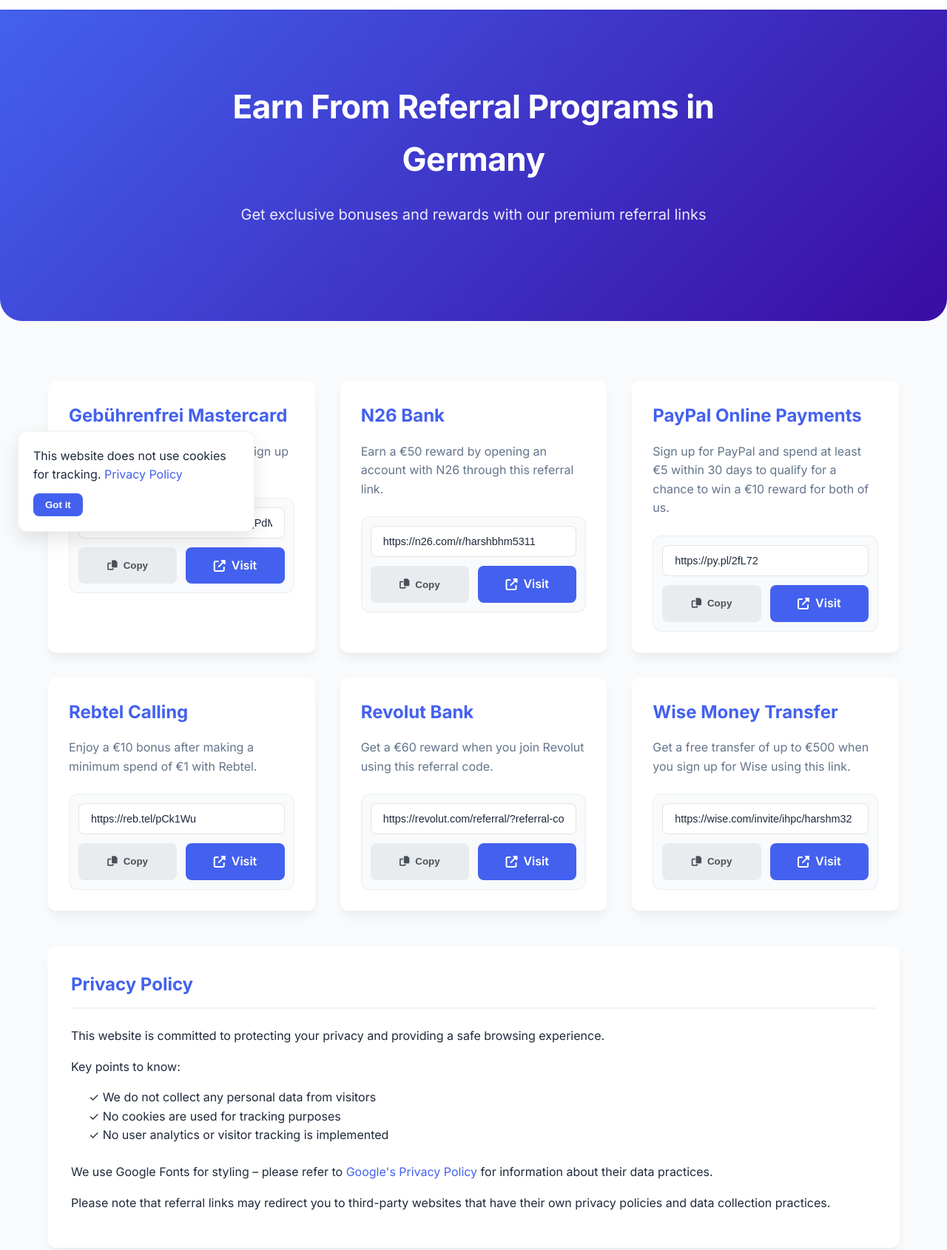
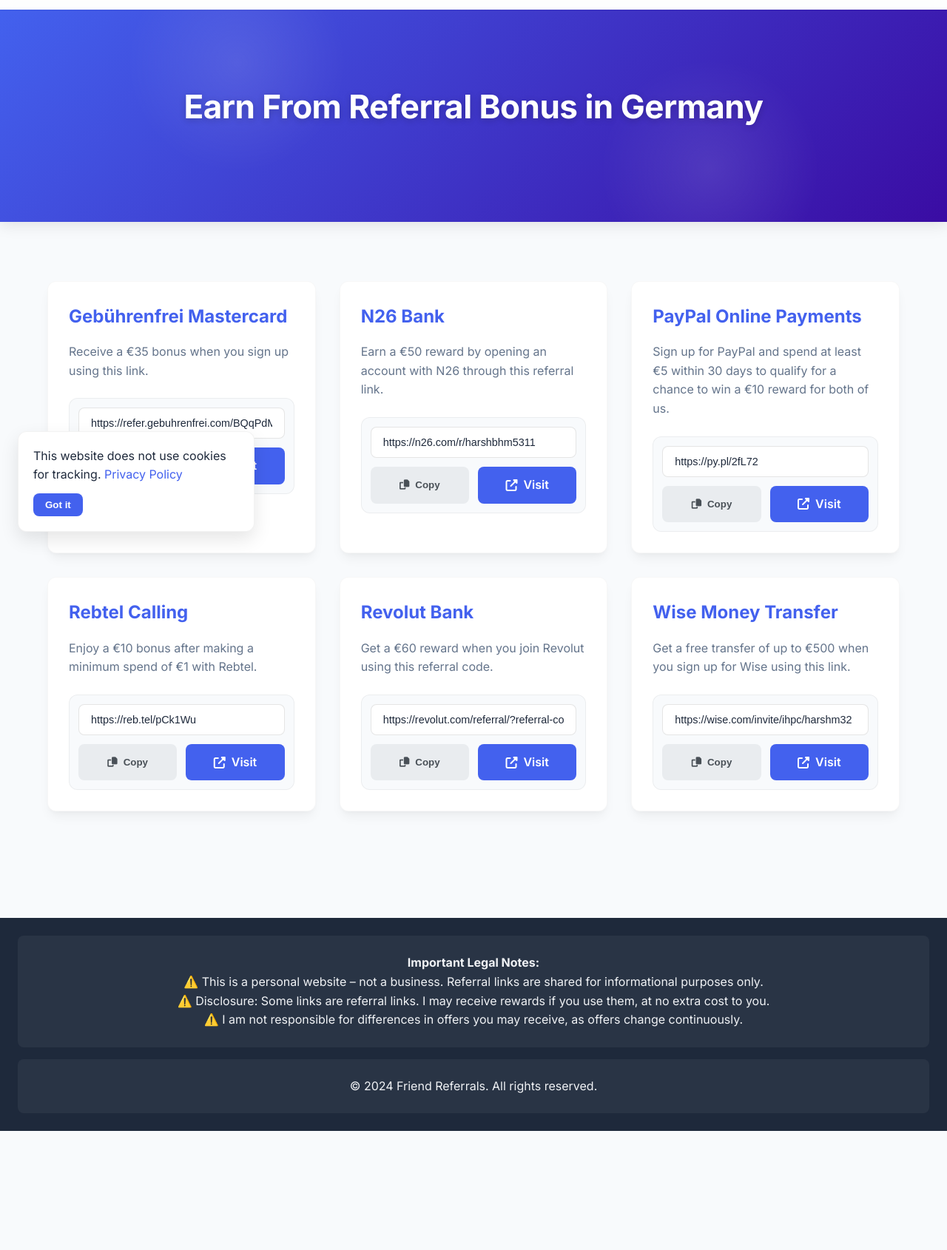
Before and after one commit to ha981muk-git/referral, a plain HTML site: page index.html in a window 1280 px wide. Shown: the part 57-1747 px from the top of the page at 74% size. After the commit the page ends 1586 px from the top, so only its background shows below. Drawn offline with Linux system fonts and the light colour scheme.

Commit message:
improving webpage design

```diff
--- /dev/null
+++ b/css/footer.css
@@ -0,0 +1,41 @@
+    /* Footer - Modern Version */
+    footer {
+        background-color: #1e293b;
+        color: #f1f2f6;
+        padding: 1.5rem 1.5rem;
+        margin-top: 4rem;
+    }
+
+    .footer-content {
+        max-width: 1400px;
+        margin: 0 auto 1rem; /* Reduced from 12rem to 2rem */
+        padding: 1.5rem;
+        text-align: center;
+        border-radius: 0.5rem;
+        background-color: rgba(255, 255, 255, 0.05);
+    }
+
+    .footer-content:last-child {
+        margin-bottom: 0;
+    }
+
+    footer p {
+        color: hsl(216, 19%, 95%);
+        margin-bottom: 0rem;
+        line-height: 1.6;
+    }
+
+    footer p:last-child {
+        margin-bottom: 0;
+    }
+
+    /* Warning icon styling */
+    footer p:has(⚠️) {
+        display: flex;
+        align-items: flex-start;
+        gap: 0.5rem;
+        text-align: left;
+        max-width: 800px;
+        margin-left: auto;
+        margin-right: auto;
+    }
--- /dev/null
+++ b/css/header.css
@@ -0,0 +1,66 @@
+    /* Header - Enhanced Version */
+    header {
+        background: linear-gradient(135deg, var(--primary-color) 0%, var(--secondary-color) 100%);
+        color: white;
+        padding: 6rem 1.5rem;
+        text-align: center;
+        border-radius: 0 0 0px 0px;
+        margin-bottom: 3rem;
+        position: relative;
+        overflow: hidden;
+        box-shadow: 0 4px 20px rgba(0, 0, 0, 0.1);
+    }
+
+    /* Optional subtle pattern overlay */
+    header::before {
+        content: '';
+        position: absolute;
+        top: 0;
+        left: 0;
+        right: 0;
+        bottom: 0;
+        background-image: radial-gradient(circle at 25% 25%, rgba(255, 255, 255, 0.1) 0%, transparent 15%),
+                        radial-gradient(circle at 75% 75%, rgba(255, 255, 255, 0.1) 0%, transparent 15%);
+        pointer-events: none;
+    }
+
+    .header-content {
+        max-width: 1200px;
+        margin: 0 auto;
+        padding: 0 1rem;
+        position: relative;
+        z-index: 1;
+    }
+
+    header h1 {
+        font-size: 2.75rem;
+        font-weight: 800;
+        margin-bottom: 1.5rem;
+        letter-spacing: -0.5px;
+        animation: fadeInUp 1s ease;
+        text-shadow: 0 2px 10px rgba(0, 0, 0, 0.2);
+    }
+
+    /* Animation for the heading */
+    @keyframes fadeInUp {
+        from {
+            opacity: 0;
+            transform: translateY(20px);
+        }
+        to {
+            opacity: 1;
+            transform: translateY(0);
+        }
+    }
+
+    /* Responsive adjustments */
+    @media (max-width: 768px) {
+        header {
+            padding: 4rem 1rem;
+            border-radius: 0 0 20px 20px;
+        }
+
+        header h1 {
+            font-size: 2rem;
+        }
+    }
--- /dev/null
+++ b/css/style.css
@@ -0,0 +1,2 @@
+@import './footer.css';
+@import './header.css';
--- a/index.html
+++ b/index.html
@@ -8,6 +8,7 @@
     <link href="https://fonts.googleapis.com/css2?family=Inter:wght@300;400;500;600;700&display=swap" rel="stylesheet">
     <link rel="alternate" hreflang="en" href="https://friendreferrals.de/" />
     <link rel="alternate" hreflang="de" href="https://friendreferrals.de/de/" />
+    <link rel="stylesheet" href="css/style.css" />
 
     <!-- Meta tags remain the same -->
     <meta name="description" content="Friend Referrals  - Discover the best referral programs, rewards, and bonuses in Germany! Get exclusive deals with premium referral links.">
@@ -117,37 +118,6 @@
 
         .nav-links a:hover::after {
             width: 100%;
-        }
-
-        /* Header */
-        header {
-            background: linear-gradient(135deg, var(--primary-color) 0%, var(--secondary-color) 100%);
-            color: white;
-            padding: 6rem 0;
-            text-align: center;
-            border-radius: 0 0 30px 30px;
-            margin-bottom: 3rem;
-        }
-
-        .header-content {
-            max-width: 800px;
-            margin: 0 auto;
-            padding: 0 1rem;
-        }
-
-        header h1 {
-            font-size: 2.75rem;
-            font-weight: 800;
-            margin-bottom: 1.5rem;
-            letter-spacing: -0.5px;
-            animation: fadeInUp 1s ease;
-        }
-
-        header p {
-            font-size: 1.25rem;
-            opacity: 0.9;
-            margin-bottom: 2rem;
-            animation: fadeInUp 1.2s ease;
         }
 
         /* Referral Grid */
@@ -330,37 +300,20 @@
             background-color: var(--secondary-color);
         }
 
-        /* Footer */
-        footer {
-            background-color: #1e293b;
-            color: #f1f2f6;
-            padding: 3rem 0;
-            border-radius: 30px 30px 0 0;
-            margin-top: 4rem;
-        }
 
-        .footer-content {
-            max-width: 1200px;
-            margin: 0 auto;
-            padding: 0 2rem;
-            text-align: center;
-        }
 
-        footer p {
-            margin-bottom: 1rem;
-            color: #94a3b8;
-        }
+/* Responsive adjustments */
+@media (max-width: 768px) {
+    footer {
+        padding: 2rem 1rem;
+    }
 
-        footer a {
-            color: #cbd5e1;
-            text-decoration: none;
-            transition: var(--transition);
-        }
+    .footer-content {
+        padding: 1rem;
+    }
+}
 
-        footer a:hover {
-            color: white;
-            text-decoration: underline;
-        }
+
 
         /* Animations */
         @keyframes fadeInUp {
@@ -441,16 +394,15 @@
         <div class="nav-content">
             <a href="#" class="nav-brand">Friend Referrals</a>
             <div class="nav-links">
-                <a href="#contact">Contact</a>
-                <a href="#privacy-policy">Privacy</a>
+                <a href="privacy-policy.html##contact">Contact</a>
+                <a href="privacy-policy.html#privacy-policy">Privacy</a>
             </div>
         </div>
     </nav>
 
     <header>
         <div class="header-content">
-            <h1>Earn From Referral Programs in Germany</h1>
-            <p>Get exclusive bonuses and rewards with our premium referral links</p>
+            <h1>Earn From Referral Bonus in Germany</h1>
         </div>
     </header>
 
@@ -465,27 +417,7 @@
             <!-- Cards will be dynamically inserted here -->
         </div>
 
-        <!-- Privacy Policy Section -->
-        <section id="privacy-policy">
-            <h2>Privacy Policy</h2>
-            <p>This website is committed to protecting your privacy and providing a safe browsing experience.</p>
-            <p>Key points to know:</p>
-            <ul style="list-style-type: none; padding-left: 1.5rem; margin-bottom: 1.5rem;">
-                <li>✓ We do not collect any personal data from visitors</li>
-                <li>✓ No cookies are used for tracking purposes</li>
-                <li>✓ No user analytics or visitor tracking is implemented</li>
-            </ul>
-            <p>We use Google Fonts for styling – please refer to <a href="https://policies.google.com/privacy" target="_blank" rel="noopener noreferrer">Google's Privacy Policy</a> for information about their data practices.</p>
-            <p>Please note that referral links may redirect you to third-party websites that have their own privacy policies and data collection practices.</p>
-        </section>
 
-        <!-- Contact Section -->
-        <section id="contact">
-            <h2>Contact Me</h2>
-            <p>Need a personal invitation or referral code? I'm here to help!</p>
-            <p><i class="fas fa-envelope"></i> Email: <a href="mailto:harsh.mukhiya.official@gmail.com">harsh.mukhiya.official@gmail.com</a></p>
-            <p>I typically respond within 24-48 hours.</p>
-        </section>
     </main>
 
     <!-- Toast Notification -->
@@ -493,7 +425,7 @@
 
     <!-- Cookie Notice -->
     <div id="cookie-notice">
-        <p>This website does not use cookies for tracking. <a href="#privacy-policy">Privacy Policy</a></p>
+        <p>This website does not use cookies for tracking. <a href="privacy-policy.html">Privacy Policy</a></p>
         <button id="cookie-close">Got it</button>
     </div>
 
@@ -507,11 +439,15 @@
 
             <p>⚠️ I am not responsible for differences in offers you may receive, as offers change continuously.</p>
             <!-- Standard Footer -->
-            <p>© 2024 Friend Referrals. All rights reserved.</p>
-            <p><a href="#privacy-policy">Privacy Policy</a> | <a href="#contact">Contact</a></p>
-            <p>No personal data is collected or stored. Third-party services may have their own policies.</p>
+
+
+        </div>
+         <div  class="footer-content">
+            <p class="col-md-6" >© 2024 Friend Referrals. All rights reserved.</p>
         </div>
     </footer>
+
+
 
     <!-- The JavaScript remains the same -->
     <script>
```
Also changed, not shown: privacy-policy.html (added, +45 -0 lines).
